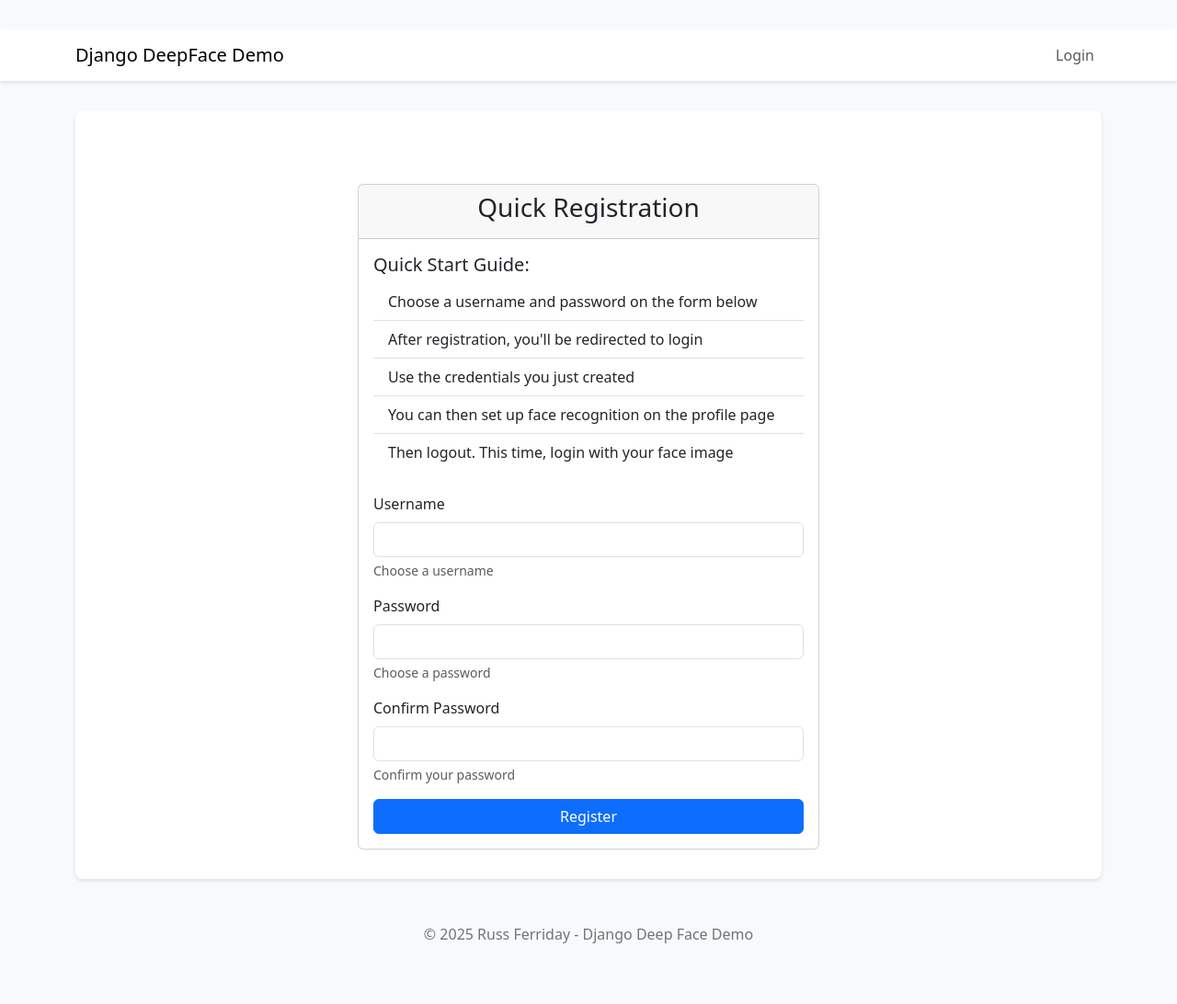
After one commit to topiaruss/django-deepface-demo, a Django app: page /demo/register/ in a window 1280 px wide. The commit adds this page. Shown: the whole page at 92% size. Run offline with Django 5.2, Linux system fonts and the light colour scheme.

Commit message:
feat: Add quick registration form with improved UX and autocomplete support

```diff
--- /dev/null
+++ b/django_deepface_demo/forms.py
@@ -0,0 +1,18 @@
+from django import forms
+from django.contrib.auth.models import User
+from django.contrib.auth.forms import UserCreationForm
+
+
+class QuickRegistrationForm(UserCreationForm):
+    """A simplified registration form for quick user creation."""
+
+    class Meta:
+        model = User
+        fields = ('username', 'password1', 'password2')
+
+    def __init__(self, *args, **kwargs):
+        super().__init__(*args, **kwargs)
+        # Make the form simpler and more user-friendly
+        self.fields['username'].help_text = 'Choose a username'
+        self.fields['password1'].help_text = 'Choose a password'
+        self.fields['password2'].help_text = 'Confirm your password'
--- a/django_deepface_demo/settings.py
+++ b/django_deepface_demo/settings.py
@@ -71,7 +71,7 @@ TEMPLATES = [
     },
 ]
 
-WSGI_APPLICATION = "wsgi.application"
+WSGI_APPLICATION = "django_deepface_demo.wsgi.application"
 
 
 # Database
--- a/django_deepface_demo/templates/django_deepface_demo/base.html
+++ b/django_deepface_demo/templates/django_deepface_demo/base.html
@@ -48,7 +48,7 @@
                     {% if user.is_authenticated %}
                     {% if user.is_staff %}
                     <li class="nav-item">
-                        <a class="nav-link" href="{% url 'django_deepface_demo:device_stats' %}">Device Stats</a>
+                        <a class="nav-link" href="{% url 'django_deepface_demo:stats' %}">Device Stats</a>
                     </li>
                     {% endif %}
                     <li class="nav-item">
--- /dev/null
+++ b/django_deepface_demo/templates/django_deepface_demo/register.html
@@ -0,0 +1,72 @@
+{% extends "django_deepface_demo/base.html" %}
+
+{% block content %}
+<div class="container mt-5">
+    <div class="row justify-content-center">
+        <div class="col-md-6">
+            <div class="card">
+                <div class="card-header">
+                    <h3 class="text-center">Quick Registration</h3>
+                </div>
+                <div class="card-body">
+                    <div class="mb-4">
+                        <h5>Quick Start Guide:</h5>
+                        <ul class="list-group list-group-flush mb-4">
+                            <li class="list-group-item">Choose a username and password on the form below</li>
+                            <li class="list-group-item">After registration, you'll be redirected to login</li>
+                            <li class="list-group-item">Use the credentials you just created</li>
+                            <li class="list-group-item">You can then set up face recognition on the profile page</li>
+                            <li class="list-group-item">Then logout. This time, login with your face image</li>
+                        </ul>
+                    </div>
+
+                    <form method="post">
+                        {% csrf_token %}
+
+                        {% if form.errors %}
+                        <div class="alert alert-danger">
+                            {% for field in form %}
+                            {% for error in field.errors %}
+                            <p>{{ error }}</p>
+                            {% endfor %}
+                            {% endfor %}
+                        </div>
+                        {% endif %}
+
+                        <div class="mb-3">
+                            <label for="id_username" class="form-label">Username</label>
+                            <input type="text" name="username" id="id_username" class="form-control"
+                            autocomplete="username" required>
+                            {% if form.username.help_text %}
+                            <div class="form-text">{{ form.username.help_text }}</div>
+                            {% endif %}
+                        </div>
+
+                        <div class="mb-3">
+                            <label for="id_password1" class="form-label">Password</label>
+                            <input type="password" name="password1" id="id_password1" class="form-control"
+                            autocomplete="new-password" required>
+                            {% if form.password1.help_text %}
+                            <div class="form-text">{{ form.password1.help_text }}</div>
+                            {% endif %}
+                        </div>
+
+                        <div class="mb-3">
+                            <label for="id_password2" class="form-label">Confirm Password</label>
+                            <input type="password" name="password2" id="id_password2" class="form-control"
+                            autocomplete="new-password"required>
+                            {% if form.password2.help_text %}
+                            <div class="form-text">{{ form.password2.help_text }}</div>
+                            {% endif %}
+                        </div>
+
+                        <div class="d-grid gap-2">
+                            <button type="submit" class="btn btn-primary">Register</button>
+                        </div>
+                    </form>
+                </div>
+            </div>
+        </div>
+    </div>
+</div>
+{% endblock %}
--- a/django_deepface_demo/urls.py
+++ b/django_deepface_demo/urls.py
@@ -7,5 +7,6 @@ app_name = "django_deepface_demo"
 
 urlpatterns = [
     path("", views.index, name="index"),
-    path("device-stats/", views.device_stats_view, name="device_stats"),
+    path("register/", views.quick_register, name="register"),
+    path("stats/", views.device_stats_view, name="stats"),
 ]
--- a/django_deepface_demo/views.py
+++ b/django_deepface_demo/views.py
@@ -1,14 +1,34 @@
 """Views for django_deepface_demo app."""
 
-from django.shortcuts import render
+from django.shortcuts import render, redirect
 from django.contrib.admin.views.decorators import staff_member_required
 from django.db.models import Count
+from django.contrib import messages
+from django.urls import reverse
 from .models import CaptureDevice
+from .forms import QuickRegistrationForm
 
 
 def index(request):
     """Home page view."""
     return render(request, "django_deepface_demo/index.html")
+
+
+def quick_register(request):
+    """Quick registration view that redirects to login with credentials."""
+    if request.method == 'POST':
+        form = QuickRegistrationForm(request.POST)
+        if form.is_valid():
+            user = form.save()
+            # Add success message with credentials
+            messages.success(
+                request,
+                f"Registration successful! Your username is '{user.username}' and your password is what you entered."
+            )
+            return redirect('django_deepface:login')
+    else:
+        form = QuickRegistrationForm()
+    return render(request, "django_deepface_demo/register.html", {"form": form})
 
 
 @staff_member_required
```
Also changed, not shown: django_deepface_demo/templates/django_deepface_demo/index.html (+6 -3 lines), django_deepface_demo/tests/test_deepface_suite.py (+2 -2 lines), django_deepface_demo/tests/test_urls.py (+1 -1 lines).
